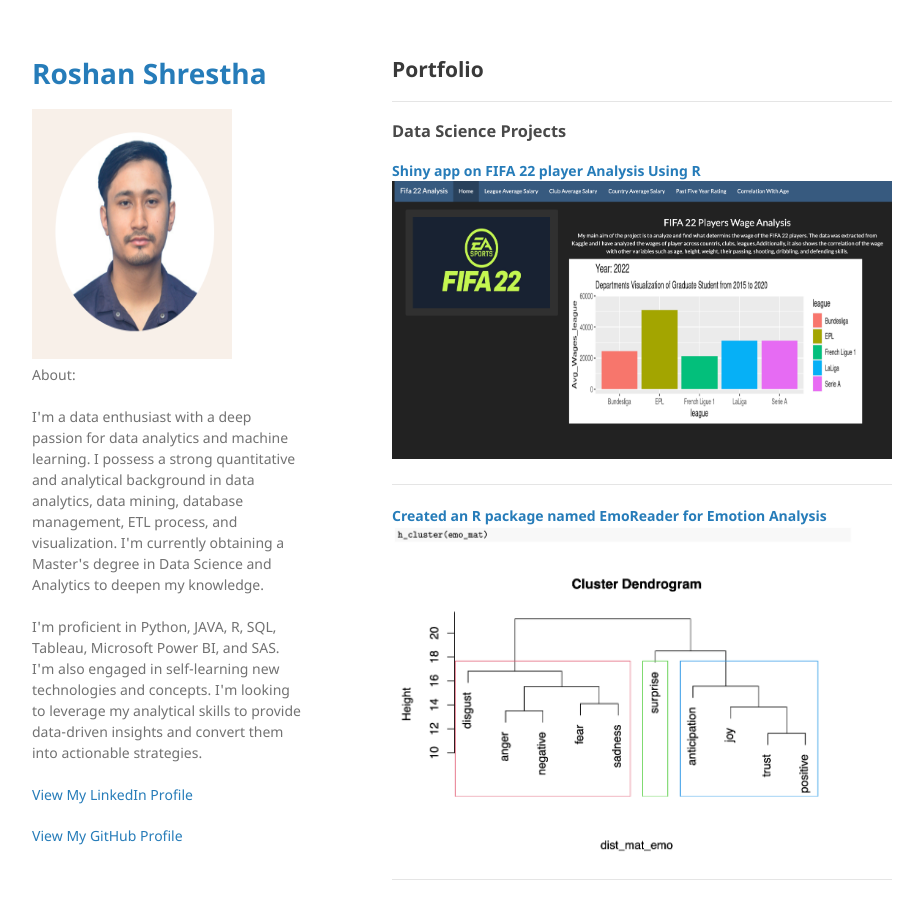
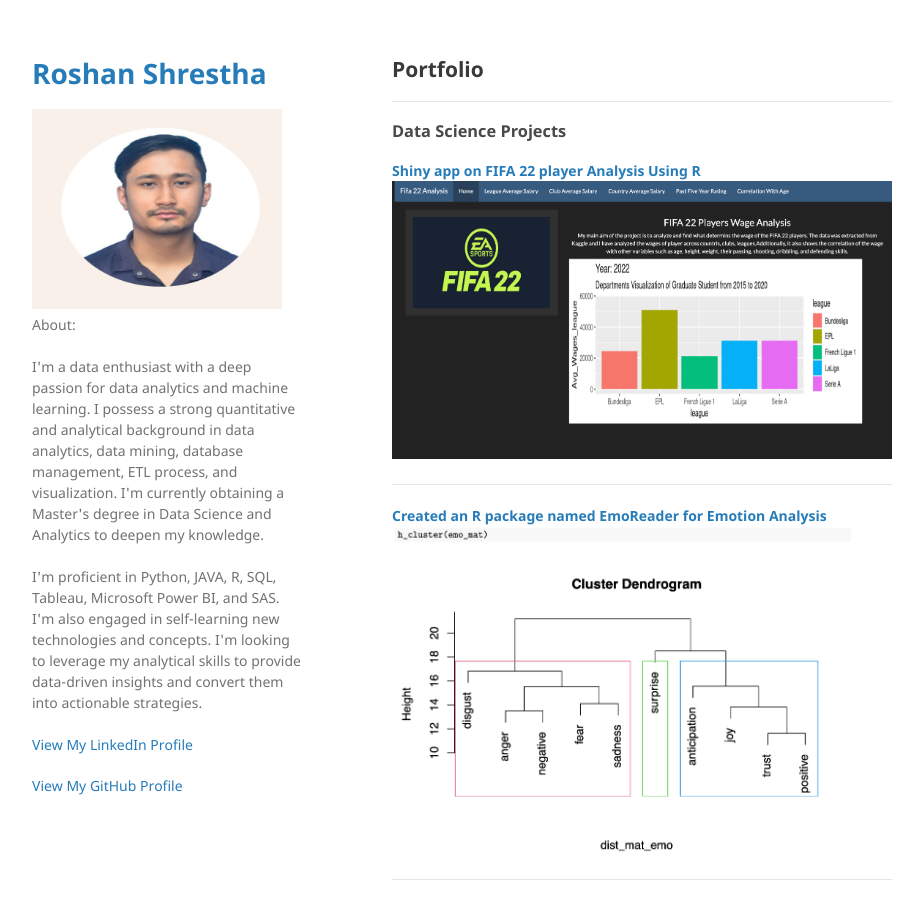
Before and after one commit to casirose/casirose.github.io, a Jekyll site: the page built from index.md, in a window 1280 px wide and 900 px high. Shown: the whole window, without its empty margins (178-1101 px from the left). Built offline with Jekyll 4.4.1, drawn with Linux system fonts in a browser that asks for light colours; our own code applies the rules of GitHub Pages for plain Markdown files.

Commit message:
Update default.html

```diff
--- a/_layouts/default.html
+++ b/_layouts/default.html
@@ -18,7 +18,7 @@
         <h1><a href="{{ "/" | absolute_url }}">{{ site.title | default: site.github.repository_name }}</a></h1>
 
         {% if site.logo %}
-          <img src="{{site.logo | relative_url}}" alt="Logo" width="200" height="250"/>
+          <img src="{{site.logo | relative_url}}" alt="Logo" width="250" height="200"/>
         {% endif %}
 
         <p>{{ site.description | default: site.github.project_tagline }}</p>
```
